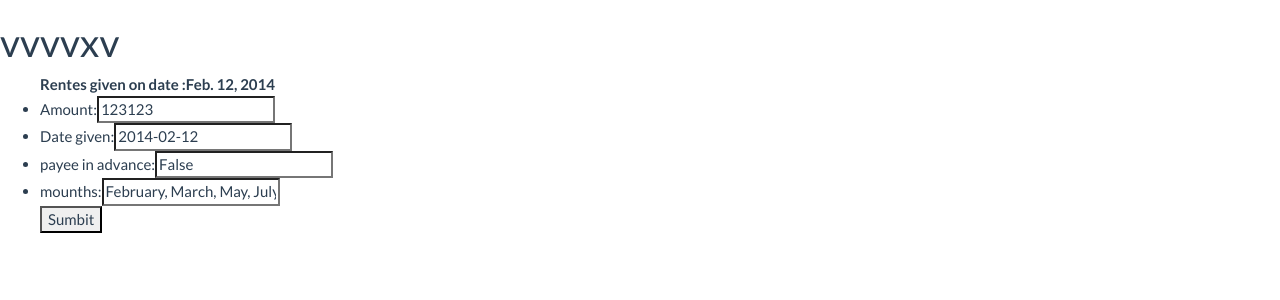
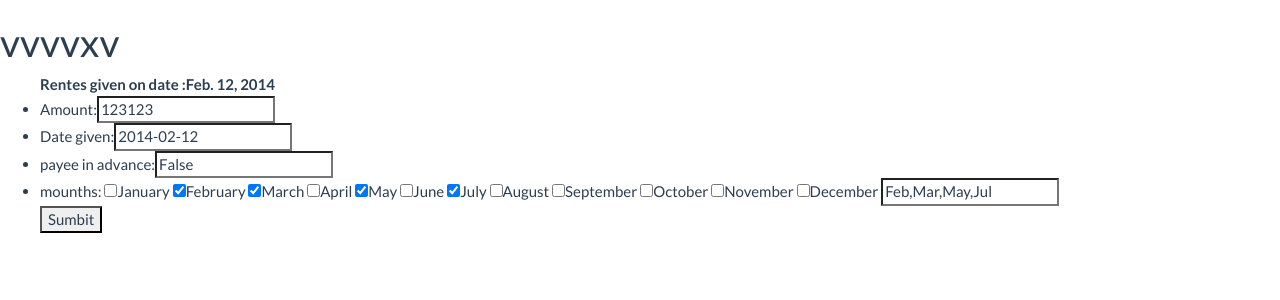
Before and after one commit to gtrdotmcs/myhouserent, a Django app: page /rentdetails/1/edit in a window 1280 px wide. Shown: the part 60-360 px from the top of the page. Run offline with Django 3.2, Linux system fonts and the light colour scheme; data comes from the database, SQL or seed files in the repository; parts of the project's set-up code (start-up, migrations or seed data) failed here and were passed over; some libraries are stand-ins or nearby versions.

Commit message:
chnages javascript and html file as to add and edit months by check box functinality

```diff
--- a/Rentdetails/models.py
+++ b/Rentdetails/models.py
@@ -5,7 +5,16 @@ from multiselectfield import MultiSelectField
 #from django import forms
 
 # Create your models here.
-Months_year = ( ('Jan', 'January'),
+
+
+
+class RentDetails(models.Model):
+    HOID = models.ForeignKey(HouseOwner)
+    RID = models.ForeignKey(RenterInfo)
+    rent_amount  = models.IntegerField(default=0)
+    rent_given_date = models.DateField('Date on Rent Given')
+    pay_inadvance = models.BooleanField()
+    Months_year = ( ('Jan', 'January'),
                 ('Feb', 'February'),
                 ('Mar', 'March'),
                 ('Apr', 'April'),
@@ -17,14 +26,6 @@ Months_year = ( ('Jan', 'January'),
                 ('Oct', 'October'),
                 ('Nov', 'November'),
                 ('Dec', 'December'))
-
-
-class RentDetails(models.Model):
-    HOID = models.ForeignKey(HouseOwner)
-    RID = models.ForeignKey(RenterInfo)
-    rent_amount  = models.IntegerField(default=0)
-    rent_given_date = models.DateField('Date on Rent Given')
-    pay_inadvance = models.BooleanField()
     Paid_for_mounths = MultiSelectField(choices=Months_year)
     def __unicode__(self):  # Python 3: def __str__(self):
         return str(self.rent_given_date)
--- a/Rentdetails/templates/rentdetails/addrenterdetails.html
+++ b/Rentdetails/templates/rentdetails/addrenterdetails.html
@@ -15,7 +15,9 @@
 <ul><li>Amount:<input name="Amount" value=""/></li>
                 <li>Date given:<input name="Dategiven" value=""/></li>
                 <li>payee in advance:<input name="pyeeadv" value=""/></li>
-                <li>mounths:<input name="months" value=""/></li>
+                <li>mounths:{% for Acry_months in renterdetails.Months_year %}
+                <input type="checkbox" class="advpayeemonth" value="{{Acry_months.0}}" >{{Acry_months.1}}</checkbox>
+                {% endfor %}<input name="months" id="submitmonths" value="" type="text"/></li>
 <input type="submit" value="Sumbit" />
 </form>
 </ul>
--- a/Rentdetails/templates/rentdetails/editrentdetails.html
+++ b/Rentdetails/templates/rentdetails/editrentdetails.html
@@ -16,7 +16,13 @@
     			<li>Amount:<input name="Amount" value="{{ rentdetails.rent_amount }}"/></li>
     			<li>Date given:<input name="Dategiven" value="{{ rentdetails }}"/></li>
     			<li>payee in advance:<input name="pyeeadv" value="{{ rentdetails.pay_inadvance }}"/></li>
-    			<li>mounths:<input name="months" value="{{ rentdetails.Paid_for_mounths }}"/></li>
+    			<li>mounths:{% for Acry_months in rentdetails.Months_year %}
+    			{% if Acry_months.0 in rentdetails.Paid_for_mounths %}
+                <input type="checkbox" class="advpayeemonth" value="{{Acry_months.0}}" checked="checked">{{Acry_months.1}}</checkbox>
+                {% else %}
+                <input type="checkbox" class="advpayeemonth" value="{{Acry_months.0}}" >{{Acry_months.1}}</checkbox>
+                {% endif %}
+                {% endfor %}<input name="months" id="submitmonths" value="" type="text"/></li>
 <input type="submit" value="Sumbit" />
 </form>
 </ul>
--- a/Renter/models.py
+++ b/Renter/models.py
@@ -7,5 +7,17 @@ class RenterInfo(models.Model):
     rent_amount  = models.IntegerField(default=0)
     start_rent_date = models.DateField('Agreement started')
     end_rent_date = models.DateField('Agreement Ended')
+    Months_year = ( ('Jan', 'January'),
+                ('Feb', 'February'),
+                ('Mar', 'March'),
+                ('Apr', 'April'),
+                ('May', 'May'),
+                ('Jun', 'June'),
+                ('Jul', 'July'),
+                ('Aug', 'August'),
+                ('Sep', 'September'),
+                ('Oct', 'October'),
+                ('Nov', 'November'),
+                ('Dec', 'December'))
     def __unicode__(self):  # Python 3: def __str__(self):
          return self.full_name
```
Also changed, not shown: static/js/House_rent.js (+47 -2 lines).
